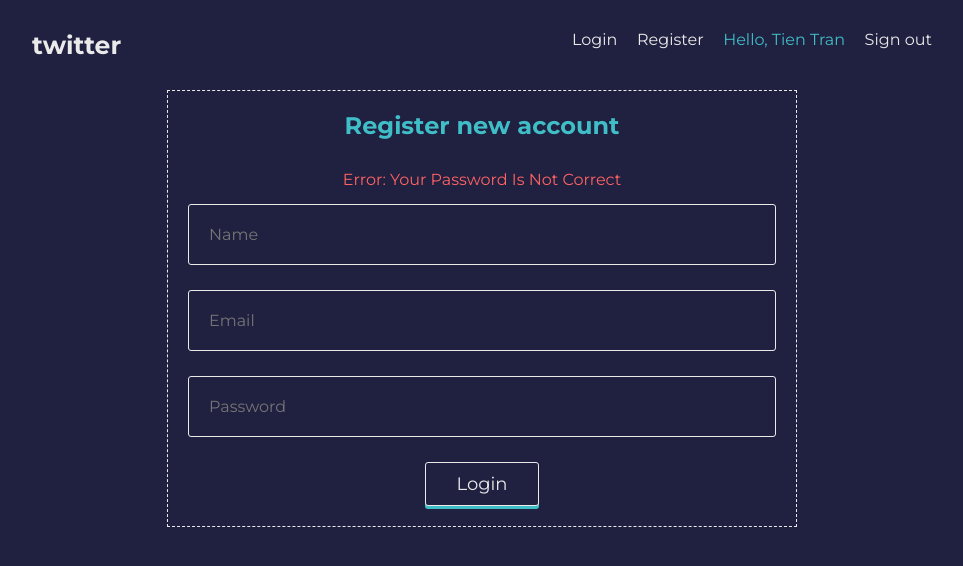
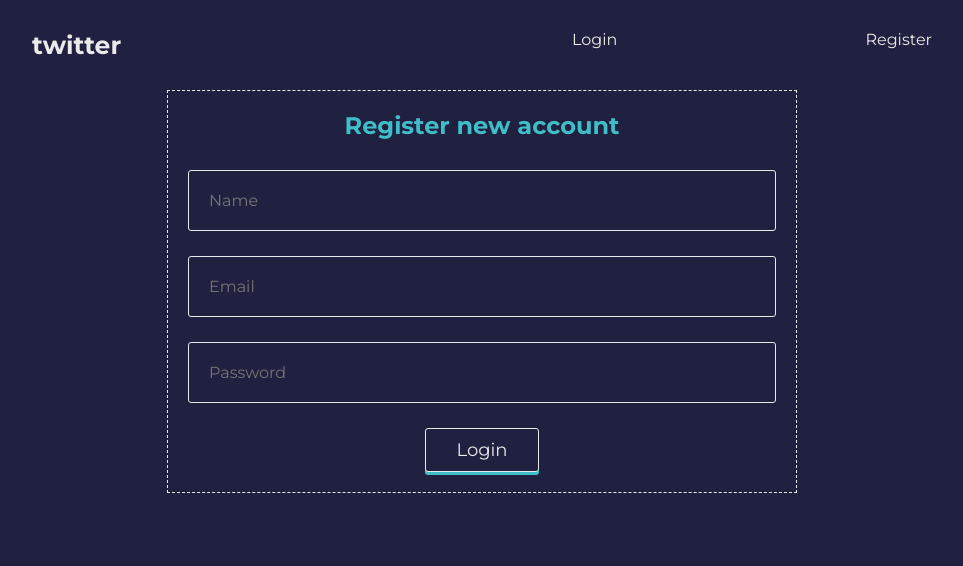
Before and after one commit to kisstherain310/MERN-Stack, a React (Create React App) app in the folder front-end/: page /register in a window 1280 px wide. Shown: the top 566 px of the page, without its empty margins (158-1121 px from the left). Built offline with nearby package versions, Linux system fonts and the light colour scheme.

Commit message:
+ register

```diff
--- a/front-end/src/components/Header.js
+++ b/front-end/src/components/Header.js
@@ -1,17 +1,31 @@
-import React from 'react';
+import React, {useContext} from 'react';
+import AppContext from './AppContext';
 import '../css/Header.css'
 import { Link } from 'react-router-dom';
 
 export default function Header(){
+  const {state, dispatch} = useContext(AppContext);
+  const {user} = state;
+  const signOut = () => {
+    localStorage.removeItem("token");
+    dispatch({type: "CURRENT_USER", payload: null});
+  }
   return (
     <header className="header">
       <h1 className="logo"><Link to="/">twitter</Link></h1>
       <nav>
         <ul className="main-nav">
-          <li><Link to="/login">Login</Link></li>
-          <li><Link to="/register">Register</Link></li>
-          <li><span href="#" className="user-name">Hello, Tien Tran</span></li>
-          <li><Link to="/login">Sign out</Link></li>
+          {user ? (
+            <>
+              <li><span className="user-name">Hello, {user.userName}</span></li>
+              <li onClick={() => signOut()}><a>Sign out</a></li>
+            </>
+          ) : (
+            <>
+              <li><Link to="/login">Login</Link></li>
+              <li><Link to="/register">Register</Link></li>
+            </>
+          )}
         </ul>
       </nav>
     </header>
--- a/front-end/src/components/Register.js
+++ b/front-end/src/components/Register.js
@@ -1,15 +1,61 @@
-import React from 'react';
+import React, { useContext, useState } from 'react';
+import AppContext from './AppContext';
 import '../css/Auth.css'
+import { useNavigate } from 'react-router-dom';
+import axios from 'axios';
 
 export default function Register(){
+  const {dispatch} = useContext(AppContext);
+  const [userInput, setUserInput] = useState({
+    name: "",
+    email: "",
+    password: ""
+  });
+  const [errorMessage, setErrorMessage] = useState(null);
+  const navigateHomePage = useNavigate();
+  const onChangeHandle = (e) => {
+    setUserInput({...userInput, [e.target.name]: e.target.value});
+  }
+  const onSubmitHandle = async (e) => {
+    try {
+      e.preventDefault(); // ấn login page ko bị reload
+      const option = {
+        method: "post",
+        url: "/api/v1/auth/register",
+        data: userInput
+      }
+      const response = await axios(option);
+      const {token, userName} = response.data.data;
+      localStorage.setItem("token", token);
+      dispatch({type: "CURRENT_USER", payload: {userName}});
+      navigateHomePage.push("/");
+    } catch (error) {
+      setErrorMessage(error.response.data.message);
+    }
+  }
   return (
     <section className="auth-container">
-      <form className="auth-form">
+      <form className="auth-form" onSubmit={onSubmitHandle}>
         <h2>Register new account</h2>
-        <div className="error-message">Error: Your password is not correct</div>
-        <input type="name" name="name" id="" required placeholder="Name"/>
-        <input type="email" name="email" id="" required placeholder="Email"/>
-        <input type="password" name="password" required placeholder="Password"/>
+        {errorMessage && ((Array.isArray(errorMessage)) ?
+          (errorMessage.map((err) => (
+            <div className='error-message'>Error: {err}</div>
+          ))) : (
+            <div className='error-message'>Error: {errorMessage}</div>
+          )
+        ) }
+        <input type="name" name="name" id="" required placeholder="Name"
+        value={userInput.name}
+        onChange={onChangeHandle}
+        />
+        <input type="email" name="email" id="" required placeholder="Email"
+        value={userInput.email}
+        onChange={onChangeHandle}
+        />
+        <input type="password" name="password" required placeholder="Password"
+        value={userInput.password}
+        onChange={onChangeHandle}
+        />
         <button className="btn" type="submit">Login</button>
       </form>
     </section>
```
